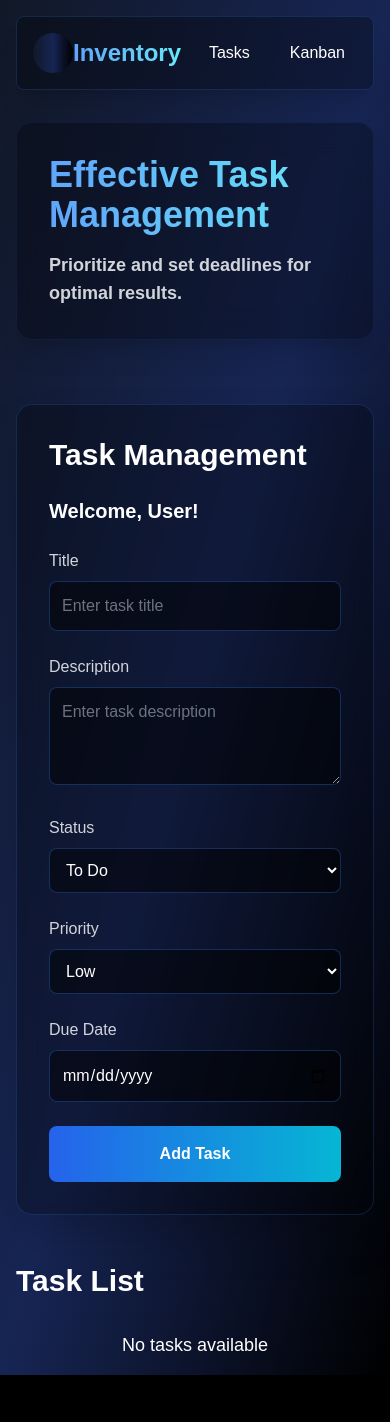
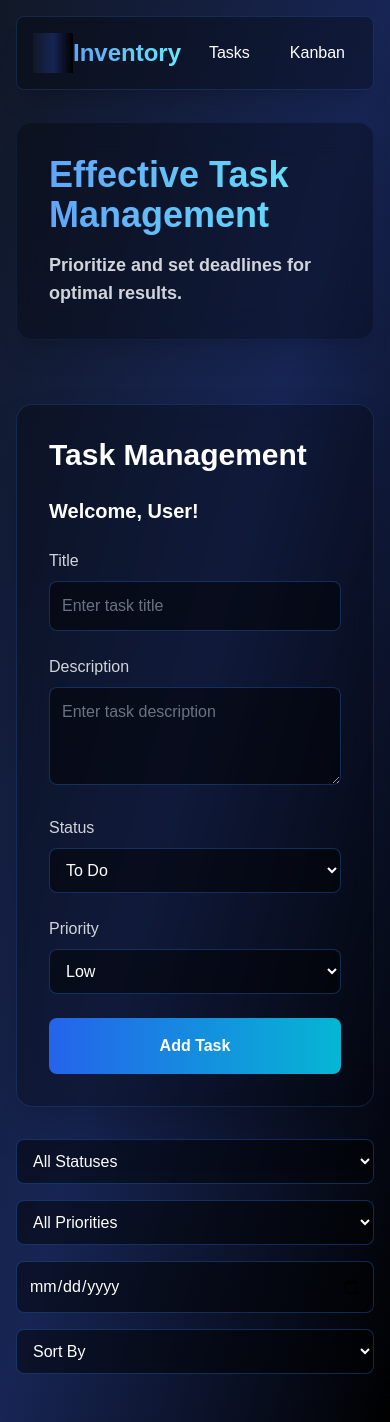
Before and after one commit to NishantSinghhhhh/Intern_assignment, a Next.js app in the folder frontend/: page /home/tasks in a window 390 px wide. Before the commit the page ends 1375 px from the top, so only its background shows below. Built offline with nearby package versions, Linux system fonts and the light colour scheme.

Commit message:
going fro deployment

```diff
--- a/frontend/src/app/home/tasks/page.jsx
+++ b/frontend/src/app/home/tasks/page.jsx
@@ -1,9 +1,8 @@
 'use client';
 
 import Navbar from '../../../elements/Navbar';
-// import Task from '../../../elements/task'
 import React, { useState, useEffect } from 'react';
-import { Edit2, Trash2, Clock, AlertTriangle } from 'lucide-react';
+import { Edit2, Trash2, Clock } from 'lucide-react';
 import { useUser } from '@/context/UserContext';
 
 const Task = () => {
@@ -20,6 +19,12 @@ const Task = () => {
   const [loading, setLoading] = useState(false);
   const [errorMessage, setErrorMessage] = useState(null);
   const [isEditing, setIsEditing] = useState(false);
+  const [filters, setFilters] = useState({
+    status: '',
+    priority: '',
+    dueDate: '',
+  });
+  const [sortBy, setSortBy] = useState('');
 
   useEffect(() => {
     const fetchTasks = async () => {
@@ -92,8 +97,6 @@ const Task = () => {
     setLoading(true);
     setErrorMessage(null);
 
-    console.log('Task data to be deleted:', task);
-
     try {
       const response = await fetch('http://localhost:8000/auth/deletetodos', {
         method: 'DELETE',
@@ -153,13 +156,30 @@ const Task = () => {
     }
   };
 
+  const filteredTasks = tasks
+    .filter(task => {
       return (
-<div className="min-h-screen  p-4 sm:p-8">
+        (!filters.status || task.status === filters.status) &&
+        (!filters.priority || task.priority === filters.priority) &&
+        (!filters.dueDate || new Date(task.dueDate).toISOString().slice(0, 10) === filters.dueDate)
+      );
+    })
+    .sort((a, b) => {
+      if (sortBy === 'status') return a.status.localeCompare(b.status);
+      if (sortBy === 'priority') return a.priority.localeCompare(b.priority);
+      if (sortBy === 'dueDate') return new Date(a.dueDate) - new Date(b.dueDate);
+      return 0;
+    });
+
+  return (
+    <div className="min-h-screen p-4 sm:p-8">
       <div className="container mx-auto">
         <div className="flex flex-col lg:flex-row w-full lg:w-[90%] mx-auto gap-8">
           <div className="task-background w-full lg:w-1/2 bg-cover bg-no-repeat p-8 text-center text-white font-semibold rounded-2xl relative overflow-hidden flex justify-center items-center mb-8 lg:mb-0 bg-black/30 backdrop-filter backdrop-blur-lg border border-blue-500/10 shadow-xl">
             <div className="relative z-10">
-              <h2 className="task-title text-4xl lg:text-6xl text-left font-bold mb-4 text-transparent bg-clip-text bg-gradient-to-r from-blue-400 to-cyan-300">Effective Task Management</h2>
+              <h2 className="task-title text-4xl lg:text-6xl text-left font-bold mb-4 text-transparent bg-clip-text bg-gradient-to-r from-blue-400 to-cyan-300">
+                Effective Task Management
+              </h2>
               <p className="task-description text-left text-lg text-gray-300">Prioritize and set deadlines for optimal results.</p>
             </div>
           </div>
@@ -223,16 +243,6 @@ const Task = () => {
                   </select>
                 </div>
               </div>
-              <div className="task-input">
-                <label className="block text-gray-300 mb-2">Due Date</label>
-                <input
-                  type="date"
-                  name="dueDate"
-                  value={task.dueDate}
-                  onChange={handleChange}
-                  className="w-full p-3 rounded-lg bg-black/50 text-white outline-none border border-blue-500/30 focus:border-blue-400 transition duration-300"
-                />
-              </div>
               <div className="flex justify-between">
                 {!isEditing && (
                   <button
@@ -258,72 +268,91 @@ const Task = () => {
             </form>
           </div>
         </div>
-        <div className="task-list mt-12 w-full lg:w-[90%] mx-auto">
-          <h3 className="text-3xl font-semibold text-white mb-8">Task List</h3>
-          {tasks.length === 0 ? (
-            <p className="text-white text-center text-lg">No tasks available</p>
-          ) : (
-            <div className="space-y-6">
-              {tasks.map((task) => (
-                <div
-                  key={task.id}
-                  className="task-item bg-black/30 backdrop-filter backdrop-blur-md p-6 rounded-xl border border-blue-500/20 shadow-xl transition duration-300 hover:bg-black/50"
-                  onClick={() => console.log(task)}
+
+        <div className="task-controls mt-8 flex flex-col md:flex-row gap-4">
+          <select
+            className="p-3 rounded-lg bg-black/50 text-white border border-blue-500/30 focus:border-blue-400 transition duration-300"
+            onChange={(e) => setFilters({ ...filters, status: e.target.value })}
           >
-                  <div className="flex flex-col sm:flex-row justify-between items-start mb-4">
-                    <h4 className="text-2xl font-bold text-white mb-2 sm:mb-0">{task.title}</h4>
-                    <div className="flex space-x-4">
+            <option value="">All Statuses</option>
+            <option value="To Do">To Do</option>
+            <option value="In Progress">In Progress</option>
+            <option value="Completed">Completed</option>
+          </select>
+
+          <select
+            className="p-3 rounded-lg bg-black/50 text-white border border-blue-500/30 focus:border-blue-400 transition duration-300"
+            onChange={(e) => setFilters({ ...filters, priority: e.target.value })}
+          >
+            <option value="">All Priorities</option>
+            <option value="Low">Low</option>
+            <option value="Medium">Medium</option>
+            <option value="High">High</option>
+          </select>
+
+          <input
+            type="date"
+            className="p-3 rounded-lg bg-black/50 text-white border border-blue-500/30 focus:border-blue-400 transition duration-300"
+            onChange={(e) => setFilters({ ...filters, dueDate: e.target.value })}
+          />
+
+          <select
+            className="p-3 rounded-lg bg-black/50 text-white border border-blue-500/30 focus:border-blue-400 transition duration-300"
+            onChange={(e) => setSortBy(e.target.value)}
+          >
+            <option value="">Sort By</option>
+            <option value="status">Status</option>
+            <option value="priority">Priority</option>
+            <option value="dueDate">Due Date</option>
+          </select>
+        </div>
+
+        <div className="task-list mt-8">
+          {filteredTasks.map((task) => (
+            <div key={task.id} className="task-item p-4 mb-4 bg-black/50 rounded-lg shadow-md text-white border border-blue-500/20 flex justify-between items-center">
+              <div>
+                <h3 className="task-title text-xl font-semibold mb-2">{task.title}</h3>
+                <p className="task-description text-gray-300">{task.description}</p>
+                <div className="task-meta mt-4 flex items-center space-x-4">
+                  <span className="text-sm text-blue-300">
+                    Status: {task.status}
+                  </span>
+                  <span className="text-sm text-yellow-300">
+                    Priority: {task.priority}
+                  </span>
+                  <span className="text-sm text-red-300 flex items-center">
+                    <Clock className="mr-1 h-4 w-4" />
+                    Due Date: {new Date(task.dueDate).toLocaleDateString()}
+                  </span>
+                </div>
+              </div>
+              <div className="task-actions flex items-center space-x-4">
                 <button
+                  className="bg-blue-600 p-2 rounded-lg hover:bg-blue-700 transition duration-300"
                   onClick={() => handleEdit(task)}
-                        className="text-blue-400 hover:text-blue-300 transition-colors transform hover:scale-110"
                 >
-                        <Edit2 size={24} />
+                  <Edit2 className="h-5 w-5 text-white" />
                 </button>
                 <button
+                  className="bg-red-600 p-2 rounded-lg hover:bg-red-700 transition duration-300"
                   onClick={() => handleDelete(task)}
-                        className="text-red-400 hover:text-red-300 transition-colors transform hover:scale-110"
                 >
-                        <Trash2 size={24} />
+                  <Trash2 className="h-5 w-5 text-white" />
                 </button>
-                    </div>
-                  </div>
-                  <p className="text-gray-300 mb-6">{task.description}</p>
-                  <div className="flex flex-wrap gap-6">
-                    <div className="flex items-center text-gray-300">
-                      <div className={`w-3 h-3 rounded-full mr-2 ${
-                        task.status === 'Completed' ? 'bg-green-500' :
-                        task.status === 'In Progress' ? 'bg-yellow-500' : 'bg-red-500'
-                      }`} />
-                      <span>{task.status}</span>
-                    </div>
-                    <div className="flex items-center text-gray-300">
-                      <Clock size={18} className="mr-2" />
-                      <span>
-                        {task.dueDate
-                          ? new Date(task.dueDate).toLocaleDateString('en-US', {
-                              year: 'numeric',
-                              month: 'long',
-                              day: 'numeric',
-                            })
-                          : 'No due date'}
-                      </span>
-                    </div>
-                    <div className="flex items-center text-gray-300">
-                      <AlertTriangle size={18} className="mr-2" />
-                      <span>{task.priority}</span>
-                    </div>
               </div>
             </div>
           ))}
         </div>
-          )}
-        </div>
+
+        {errorMessage && <p className="text-red-500 mt-4">{errorMessage}</p>}
+        {loading && <p className="text-blue-300 mt-4">Loading...</p>}
       </div>
     </div>
   );
 };
 
-// export default Task;
+
+
 const Page = () => {
   return (
     <div className="bg-black min-h-screen w-full bg-gradient-to-br from-gray-900 via-blue-950 to-black">
```
Lines whose indentation alone changed are shown as unchanged.
